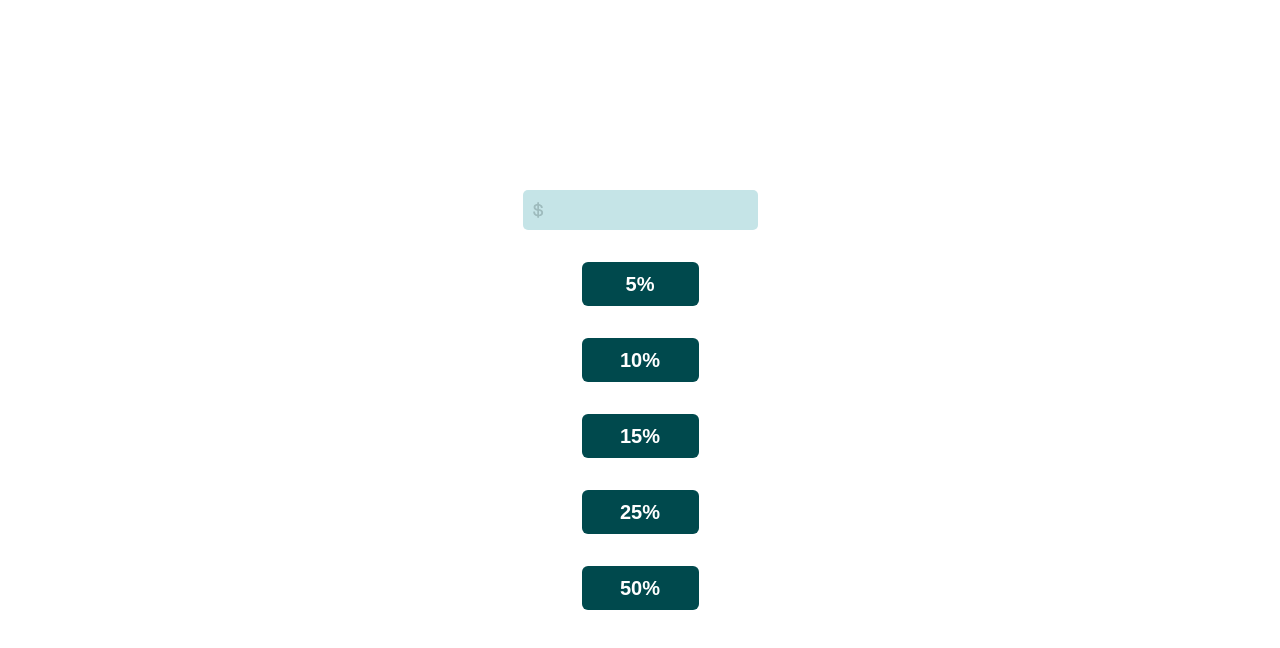
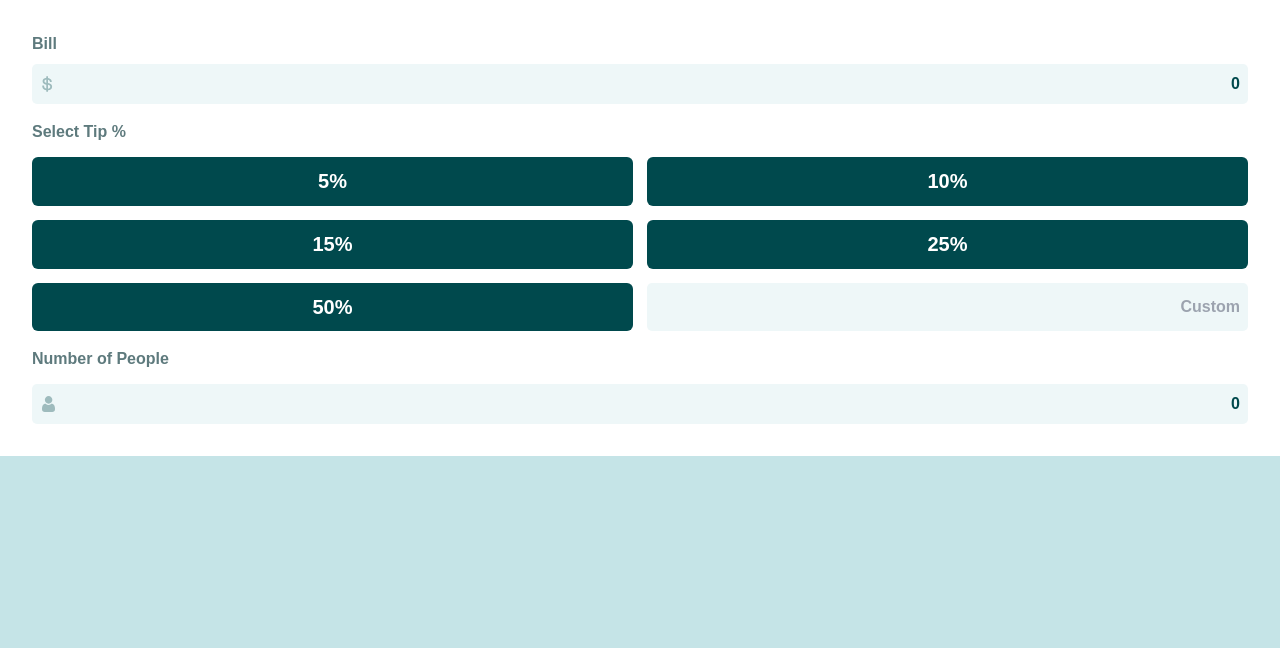
Before and after one commit to NADS-PROGRAMMER/FrontendMentor-Tip-Calculator, a React (Create React App) app: page / in a window 1280 px wide. Shown: the top 648 px of the page. Built offline with nearby package versions, Linux system fonts and the light colour scheme.

Commit message:
Done for designing the BaseComponents and AppComponents

```diff
--- a/src/App.js
+++ b/src/App.js
@@ -1,21 +1,12 @@
-// Testing the Textfield jsx
-import Textfield from './base components/Textfield'
-
-// Testing TipButton
-import TipButton from './base components/TipButton'
-
-import DollarSign from './images/icon-dollar.svg'
+import TipCalculator from './app components/TipCalculator'
+import { CalculatorProvider } from './contexts/CalculatorContext';
 function App() {
   return (
-    <div className="min-h-screen flex flex-col gap-8 justify-center items-center">
-
-      <Textfield type="text" svgLogo={DollarSign}/>
-      <TipButton percent="5"/>
-      <TipButton percent="10"/>
-      <TipButton percent="15"/>
-      <TipButton percent="25"/>
-      <TipButton percent="50"/>
-    </div>
+    <main className="min-h-screen flex flex-col bg-tipLightGrayishCyan">
+      <CalculatorProvider>
+        <TipCalculator />
+      </CalculatorProvider>
+    </main>
   );
 }
 
--- /dev/null
+++ b/src/app components/Bill.jsx
@@ -0,0 +1,21 @@
+import React, {useContext} from 'react'
+import Textfield from '../base components/Textfield'
+import DollarLogo from '../images/icon-dollar.svg'
+import { CalculatorContext } from '../contexts/CalculatorContext'
+
+function Bill() {
+
+    const {bill, setBill} = useContext(CalculatorContext)
+
+    return (
+        <div className="flex flex-col items-stretch gap-2">
+            <label className="text-[1rem] font-[700] text-tipDarkGrayishCyan" htmlFor="bill">Bill</label>
+            <Textfield value={bill} onChange={(e) => {
+                if (/0-9/ig.test(e.target.value))
+                    setBill(e.target.value)
+            }} type="" id="bill" svgLogo={DollarLogo} addedClass="w-full"/>
+        </div>
+    )
+}
+
+export default Bill
--- /dev/null
+++ b/src/app components/NumberOfPeople.jsx
@@ -0,0 +1,18 @@
+import React, {useContext} from 'react'
+import Textfield from '../base components/Textfield'
+import PeopleLogo from '../images/icon-person.svg'
+import { CalculatorContext } from '../contexts/CalculatorContext'
+
+function NumberOfPeople() {
+
+    const {noOfPeople, setNoOfPeople} = useContext(CalculatorContext)
+
+    return (
+        <div className="flex flex-col items-stretch gap-[13px]">
+            <label className="font-[700] text-tipDarkGrayishCyan text-[1rem]"  htmlFor="people">Number of People</label>
+            <Textfield value={noOfPeople} type="text" id="people" svgLogo={PeopleLogo} addedClass="w-full"/>
+        </div>
+    )
+}
+
+export default NumberOfPeople
--- /dev/null
+++ b/src/app components/TipCalculator.jsx
@@ -0,0 +1,16 @@
+import React from 'react'
+import Bill from './Bill'
+import TipPercents from './TipPercents'
+import NumberOfPeople from './NumberOfPeople'
+
+function TipCalculator() {
+    return (
+        <div className="flex flex-col gap-[1rem] items-stretch p-[2rem] bg-tipWhite">
+            <Bill />
+            <TipPercents />
+            <NumberOfPeople />
+        </div>
+    )
+}
+
+export default TipCalculator
--- /dev/null
+++ b/src/app components/TipPercents.jsx
@@ -0,0 +1,27 @@
+import React from 'react'
+import TipButton from '../base components/TipButton'
+
+function TipPercents() {
+
+    const availablePercents = [5, 10, 15, 25, 50];
+
+    return (
+        <div className="flex flex-col items-stretch gap-[13px]">
+            <label className="text-[1rem] font-[700] text-tipDarkGrayishCyan"  htmlFor="">Select Tip %</label>
+            <div className="grid grid-cols-2 gap-[14px]">
+                {
+                    availablePercents.map(percent => <TipButton percent={percent} addedClass="flex-[1_1_117px]"/>)
+                }
+                <CustomPercents />
+            </div>
+        </div>
+    )
+}
+
+function CustomPercents() {
+
+    return (
+        <input className="bg-tipLightGrayishCyan bg-opacity-30 p-[.5rem] rounded-[5px] text-right text-tipVeryDarkCyan font-spaceMono font-[700] focus:border-2 focus:border-tipStrongCyan outline-none " type="text" placeholder='Custom' />
+    )
+}
+export default TipPercents
--- a/src/base components/Textfield.jsx
+++ b/src/base components/Textfield.jsx
@@ -1,10 +1,13 @@
 import React from 'react'
 
-function Textfield({ type, svgLogo }) {
+function Textfield({ type, id, svgLogo, value, addedClass, onChange }) {
     return (
         <section className="relative">
+
          <img className="absolute transform top-1/2 -translate-y-1/2 left-[10px]" src={svgLogo} alt="" />
-         <input className="bg-tipLightGrayishCyan p-[.5rem] rounded-[5px] text-right text-tipVeryDarkCyan font-spaceMono font-[700] focus:border-2 focus:border-tipStrongCyan outline-none" type={type}  />
+
+         <input className={`bg-tipLightGrayishCyan bg-opacity-30 p-[.5rem] rounded-[5px] text-right text-tipVeryDarkCyan font-spaceMono font-[700] focus:border-2 focus:border-tipStrongCyan outline-none ${addedClass}`} type={type} id={id} value={value} onChange={onChange}/>
+
         </section>
     )
 }
--- a/src/base components/TipButton.jsx
+++ b/src/base components/TipButton.jsx
@@ -1,6 +1,6 @@
 import React from 'react'
 
-function TipButton({percent}) {
+function TipButton({ percent, addedClass}) {
 
     /**
      * WHEN FOCUSED!
@@ -9,7 +9,7 @@ function TipButton({percent}) {
      */
     return (
         <>
-         <button className="relative bg-tipVeryDarkCyan max-w-[117px] w-full p-2 text-tipWhite font-[700] rounded-[6px] text-xl hover:bg-tipStrongCyan hover:bg-opacity-60 hover:text-tipVeryDarkCyan">{percent}%</button>
+         <button className={`relative bg-tipVeryDarkCyan w-full p-[.65rem] text-tipWhite font-[700] rounded-[6px] text-xl hover:bg-tipStrongCyan hover:bg-opacity-60 hover:text-tipVeryDarkCyan ${addedClass}`}>{percent}%</button>
         </>
     )
 }
--- /dev/null
+++ b/src/contexts/CalculatorContext.jsx
@@ -0,0 +1,16 @@
+import React, {useState} from 'react'
+
+export const CalculatorContext = React.createContext(null);
+
+export function CalculatorProvider( props ) {
+
+    const [bill, setBill] = useState(0)
+    const [noOfPeople, setNoOfPeople] = useState(0)
+
+    return (
+
+        <CalculatorContext.Provider value={{bill, setBill, noOfPeople, setNoOfPeople}}>
+            {props.children}
+        </CalculatorContext.Provider>
+    )
+}
--- a/src/index.css
+++ b/src/index.css
@@ -7,3 +7,7 @@
 * {
   font-family: "Space Mono", sans-serif;
 }
+
+label {
+  @apply w-max;
+}
```
